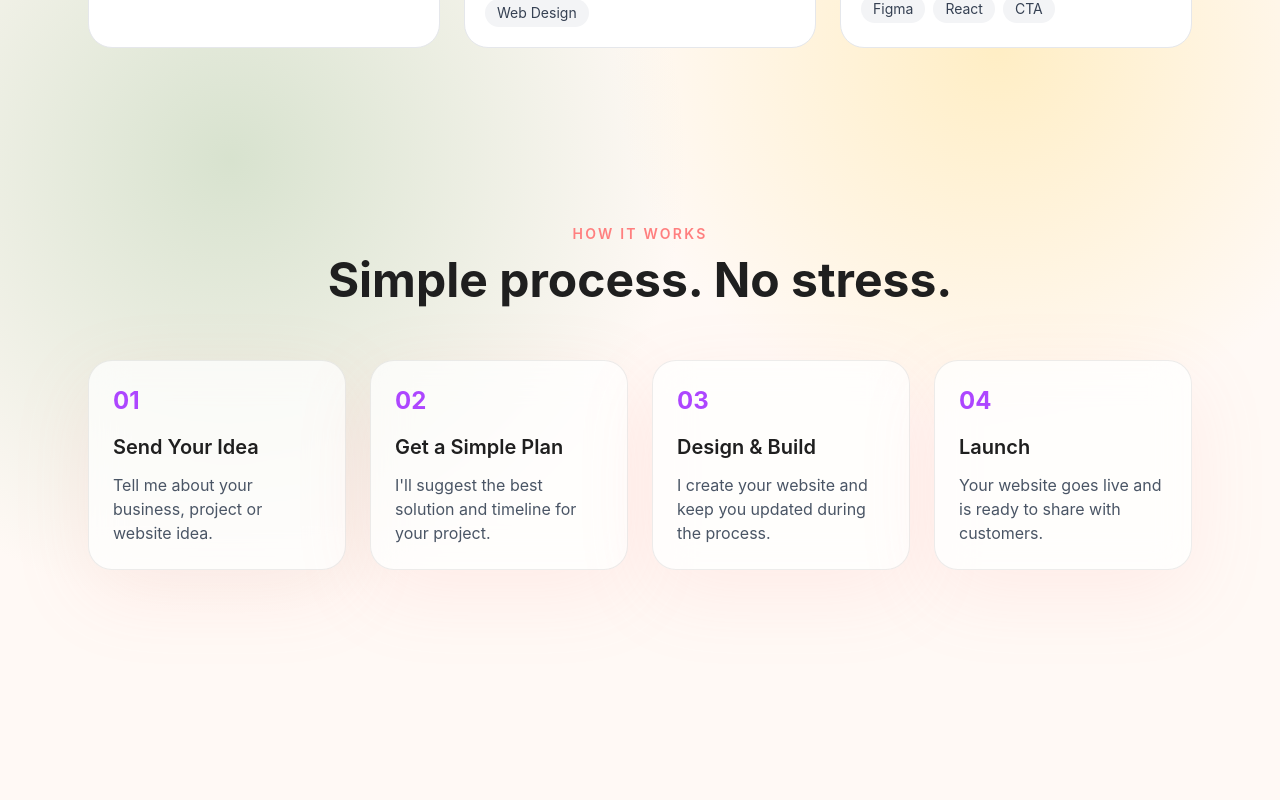
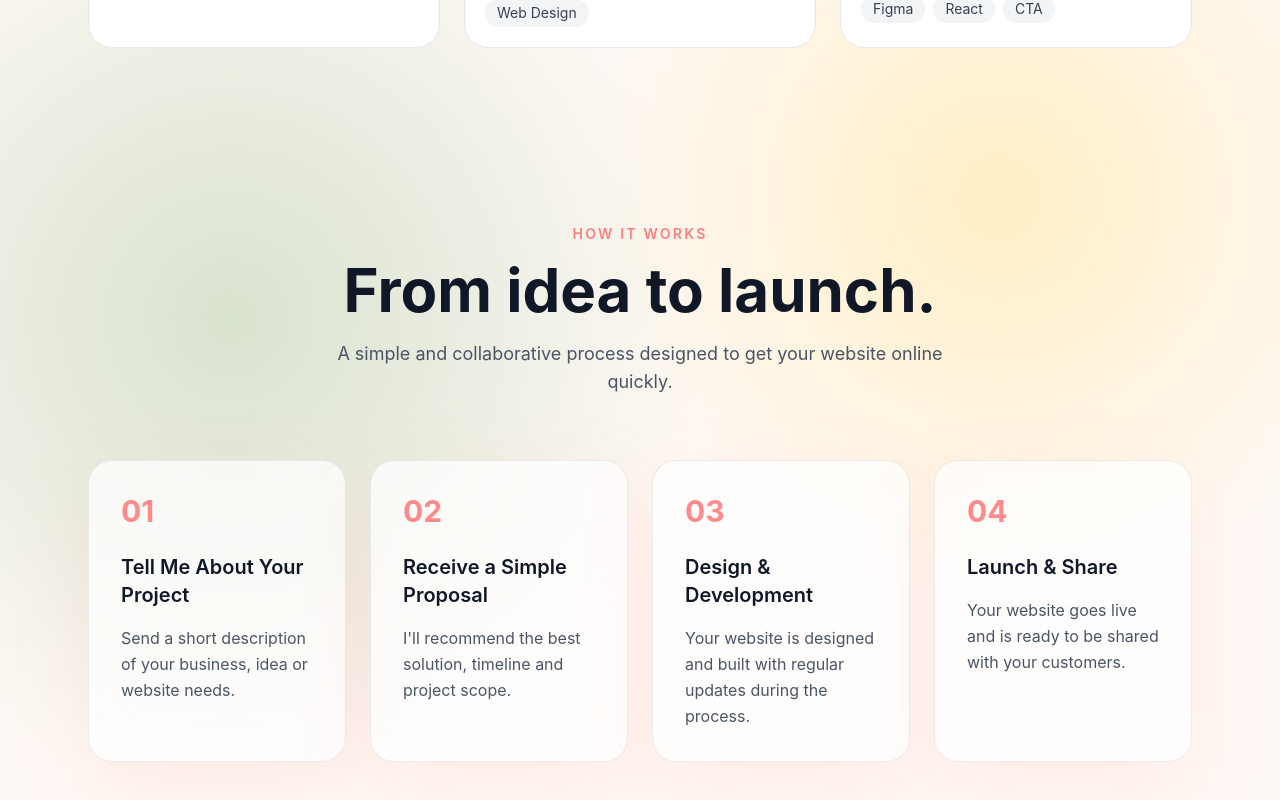
Before and after one commit to Minoo-YH/minoo-studio, a React (Vite) app: page / in a window 1280 px wide. Shown: the part 2145-2945 px from the top of the page. Before the commit the page ends 2811 px from the top, so only its background shows below. Built offline with nearby package versions, Linux system fonts and the light colour scheme.

Commit message:
style: improve how it works section

```diff
--- a/src/components/HowItWorks.jsx
+++ b/src/components/HowItWorks.jsx
@@ -1,49 +1,65 @@
 const steps = [
   {
     number: "01",
-    title: "Send Your Idea",
-    description: "Tell me about your business, project or website idea.",
+    title: "Tell Me About Your Project",
+    description:
+      "Send a short description of your business, idea or website needs.",
   },
   {
     number: "02",
-    title: "Get a Simple Plan",
+    title: "Receive a Simple Proposal",
     description:
-      "I'll suggest the best solution and timeline for your project.",
+      "I'll recommend the best solution, timeline and project scope.",
   },
   {
     number: "03",
-    title: "Design & Build",
+    title: "Design & Development",
     description:
-      "I create your website and keep you updated during the process.",
+      "Your website is designed and built with regular updates during the process.",
   },
   {
     number: "04",
-    title: "Launch",
-    description: "Your website goes live and is ready to share with customers.",
+    title: "Launch & Share",
+    description:
+      "Your website goes live and is ready to be shared with your customers.",
   },
 ];
 
 const HowItWorks = () => {
   return (
     <section className="max-w-6xl mx-auto px-6 py-24">
-      <div className="text-center mb-14">
-        <p className="section-label mb-3 text-sm font-semibold">HOW IT WORKS</p>
+      {/* Heading */}
 
-        <h2 className="text-4xl md:text-5xl font-bold">
-          Simple process. No stress.
+      <div className="text-center mb-16">
+        <p className="section-label mb-4 text-sm font-semibold">HOW IT WORKS</p>
+
+        <h2 className="text-4xl md:text-6xl font-bold text-gray-900">
+          From idea to launch.
         </h2>
+
+        <p className="mt-5 max-w-2xl mx-auto text-lg text-gray-600">
+          A simple and collaborative process designed to get your website online
+          quickly.
+        </p>
       </div>
 
-      <div className="grid gap-6 md:grid-cols-4">
+      {/* Steps */}
+
+      <div className="grid gap-6 md:grid-cols-2 lg:grid-cols-4">
         {steps.map((step) => (
-          <div key={step.number} className="art-card rounded-3xl p-6">
-            <p className="mb-4 text-2xl font-bold text-purple-500">
+          <div
+            key={step.number}
+            className="art-card rounded-3xl p-8 transition hover:-translate-y-1"
+          >
+            <div className="mb-6 text-3xl font-bold text-[#ff8a8a]">
               {step.number}
-            </p>
+            </div>
 
-            <h3 className="mb-3 text-xl font-semibold">{step.title}</h3>
+            <h3 className="mb-4 text-xl font-semibold text-gray-900">
+              {step.title}
+            </h3>
 
-            <p className="text-gray-600">{step.description}</p>
+            <p className="leading-relaxed text-gray-600">{step.description}</p>
           </div>
         ))}
       </div>
```
